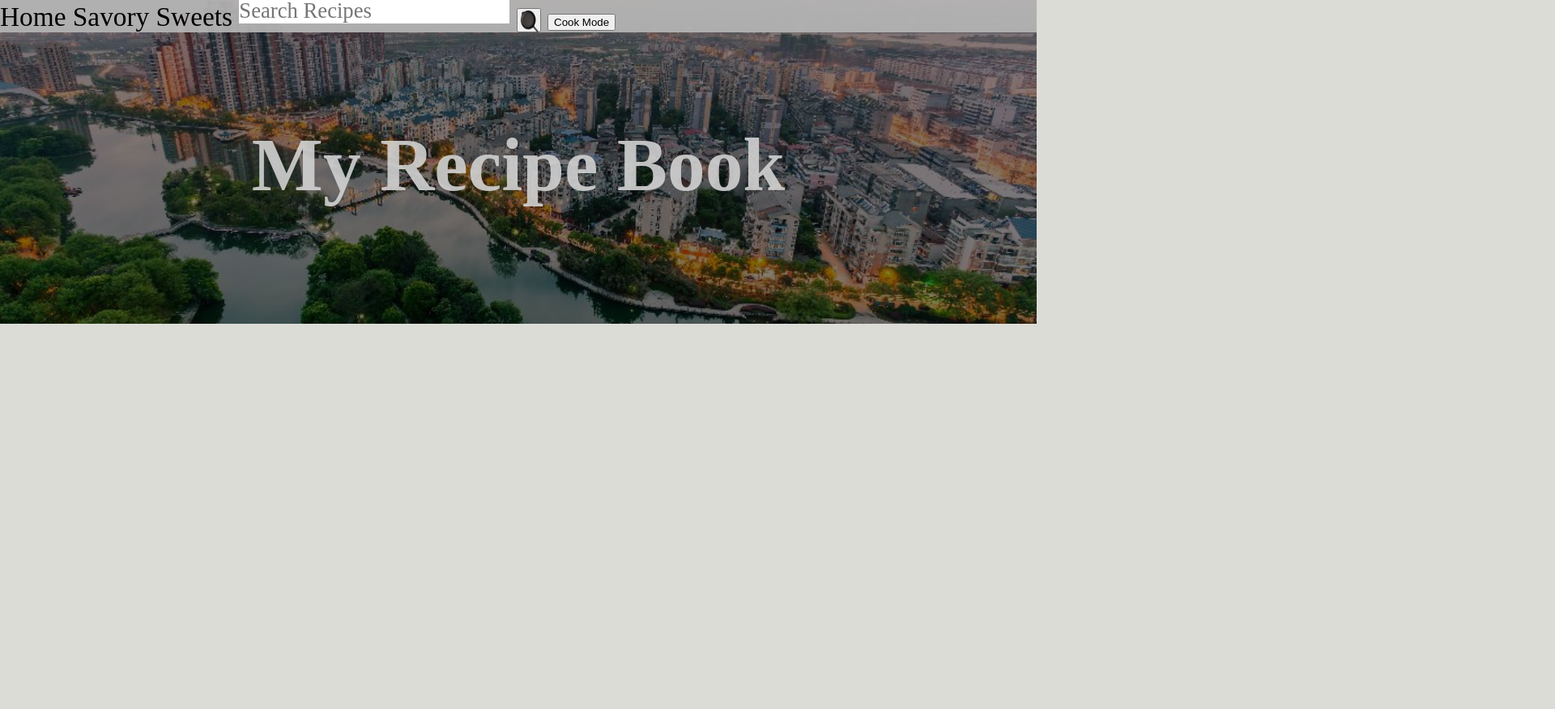
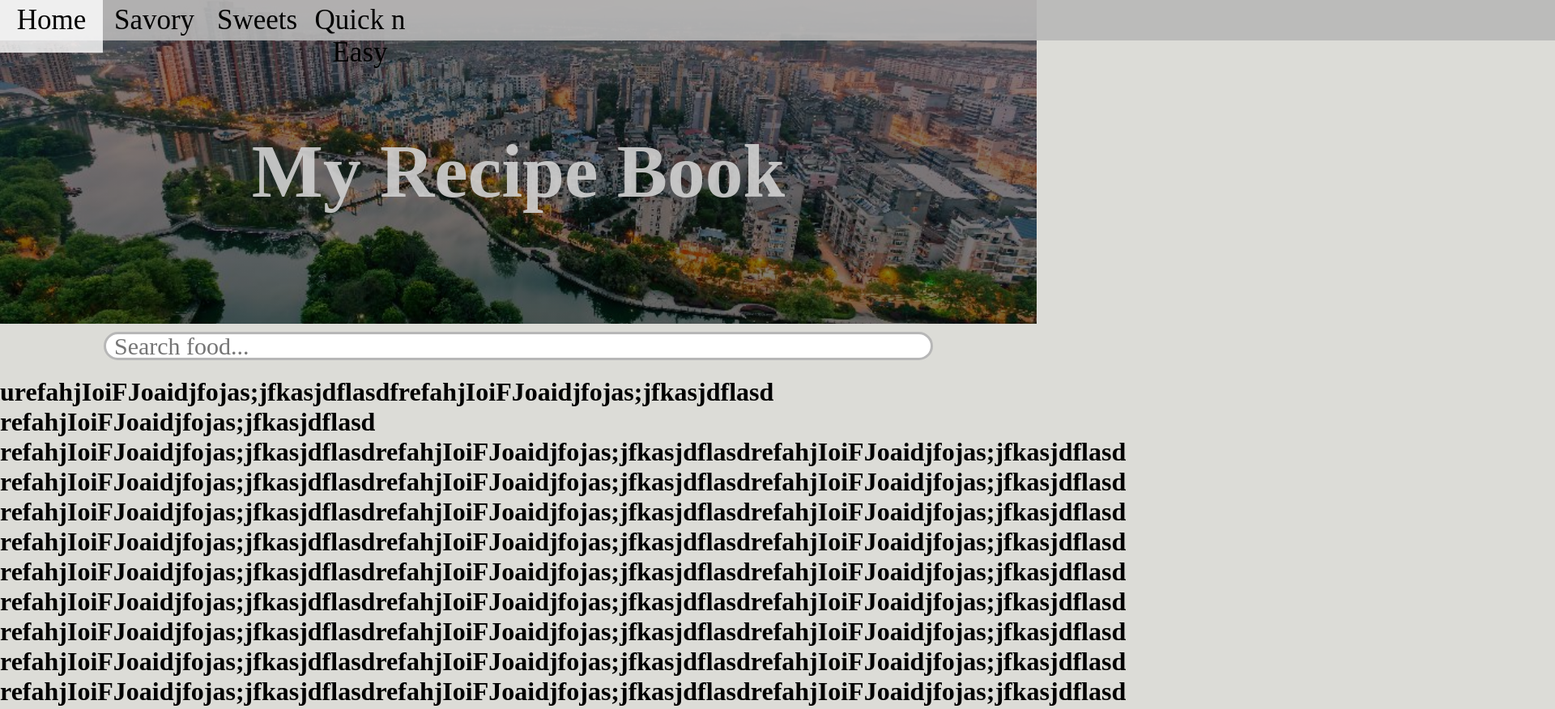
Before and after one commit to aldente-rice/recipe_book, a plain HTML site: page index.html in a window 1280 px wide. Shown: the whole page at 81% size, 1920 px wide, since content can reach past the window. Before the commit the page ends 800 px from the top, so only its background shows below. Drawn offline with Linux system fonts and the light colour scheme; a web font is replaced by a local one.

Commit message:
added search bar below hero image with rounded corners (this will be a dynamic search bar)
made navigation bar sticky and now have to adjust the hover css for the navigation bar buttons

```diff
--- a/index.html
+++ b/index.html
@@ -10,17 +10,35 @@
 </head>
 <body>
     <main>
-        <div class="hero-image">
+        <div class="top-page">
             <div class="nav-menu">
-                <a class="home-page-selector">Home</a>
-                <a class="savory-page-selector">Savory</a>
-                <a class="sweets-page-selector">Sweets</a>
+                <a class="home-page">Home</a>
+
+                <div class="quick-dropdown">
+                    <a class="quick-drop-button">
+                        Quick n Easy
+                    </a>
+                    <div class="quick-content">
+                        <a>Noodles Dishes</a>
+                        <a>Rice Dishes</a>
+                        <a>Savory Dishes</a>
+                        <a>Sweet Treats</a>
+                        <a>Other</a>
+                    </div>
+                </div>
+
+                <a class="savory-page">Savory</a>
+                <a class="sweets-page">Sweets</a>
+
+                <!-- search bar on navigation bar
                 <input class="search-bar" type="text" placeholder="Search Recipes">
                     <button class="search-button" type="submit">
                         <img id="search-icon" src="search-icon.png">
-                    </button>
-                <!-- make a slider to keep screen on when they are cooking !-->
+                    </button>!-->
+                <!-- make a slider to keep screen on when they are cooking
                 <button class="cook-mode">Cook Mode</button>
+                !-->
+
             </div>
 
             <div class="hero-text">
@@ -30,8 +48,20 @@
         </div>
 
         <!-- Content of page including search bar and about section !-->
-        <div class="home-page">
-            <input type="text">
+        <div class="home-page-content">
+            <input class="search-bar" type="text" placeholder="Search food...">
+
+            <h1>urefahjIoiFJoaidjfojas;jfkasjdflasdfrefahjIoiFJoaidjfojas;jfkasjdflasd
+            refahjIoiFJoaidjfojas;jfkasjdflasd
+            refahjIoiFJoaidjfojas;jfkasjdflasdrefahjIoiFJoaidjfojas;jfkasjdflasdrefahjIoiFJoaidjfojas;jfkasjdflasd
+            refahjIoiFJoaidjfojas;jfkasjdflasdrefahjIoiFJoaidjfojas;jfkasjdflasdrefahjIoiFJoaidjfojas;jfkasjdflasd
+            refahjIoiFJoaidjfojas;jfkasjdflasdrefahjIoiFJoaidjfojas;jfkasjdflasdrefahjIoiFJoaidjfojas;jfkasjdflasd
+            refahjIoiFJoaidjfojas;jfkasjdflasdrefahjIoiFJoaidjfojas;jfkasjdflasdrefahjIoiFJoaidjfojas;jfkasjdflasd
+            refahjIoiFJoaidjfojas;jfkasjdflasdrefahjIoiFJoaidjfojas;jfkasjdflasdrefahjIoiFJoaidjfojas;jfkasjdflasd
+            refahjIoiFJoaidjfojas;jfkasjdflasdrefahjIoiFJoaidjfojas;jfkasjdflasdrefahjIoiFJoaidjfojas;jfkasjdflasd
+            refahjIoiFJoaidjfojas;jfkasjdflasdrefahjIoiFJoaidjfojas;jfkasjdflasdrefahjIoiFJoaidjfojas;jfkasjdflasd
+            refahjIoiFJoaidjfojas;jfkasjdflasdrefahjIoiFJoaidjfojas;jfkasjdflasdrefahjIoiFJoaidjfojas;jfkasjdflasd
+            refahjIoiFJoaidjfojas;jfkasjdflasdrefahjIoiFJoaidjfojas;jfkasjdflasdrefahjIoiFJoaidjfojas;jfkasjdflasd</h1>
         </div>
     </main>
 </body>
--- a/styles.css
+++ b/styles.css
@@ -1,22 +1,118 @@
-/* Navigation Menu at top of every page */
+/********************************************
+* | Navigation Bar at top of every page |   *
+********************************************/
 .nav-menu {
     background-color: rgba(183, 183, 183, 0.9);
-    width: 100%;
+    min-width: 1920px;
+    max-width: 4096px;
+    height: 50px;
+    font-family: "Hamburger";
+    border: none;
+    position: sticky;
+    top: 0;
+    z-index: 1;
+}
+
+.nav-menu a:hover {
+    background-color: rgba(255, 255, 255, 0.8);
+    cursor: pointer;
+}
+
+/* all of the navigation buttons */
+.nav-menu a {
+    float: left;
+    text-align: center;
+    font-size: 35px;
+    height: 60px;
+    width: 125px;
+    padding-top: 5px;
+}
+
+.menu-select {
     font-family: "Hamburger";
     font-size: 25pt;
-    position: fixed;
-    top: 0;
+    border: none;
+    cursor: pointer;
 }
 
-.search-bar {
+/* Home Page button */
+.home-page {
+    font-family: "Hamburger";
+    font-size: 25pt;
+    border: none;
+    cursor: pointer;
+    height: 45px;
+    border: none;
+    padding: 0 1;
+}
+
+/* 'Quick n' Easy' drop down */
+.quick-dropdown {
+    display: inline-block;
+    position: relative;
+
+}
+
+.quick-drop-button {
+    font-family: "Hamburger";
+    font-size: 25pt;
+    border: none;
+    cursor: pointer;
+    height: 45px;
+    border: none;
+    padding: 0 1;
+}
+
+.quick-content {
+    font-family: "Hamburger";
+    font-size: 25pt;
+    border: none;
+    cursor: pointer;
+    display: none;
+    position: absolute;
+    min-width: 160px;
+    width: 100%;
+    overflow: auto;
+    z-index: 2;
+}
+
+.quick-drop-button:hover .quick-content {
+    display: block;
+}
+
+/* Savory Page button */
+.savory-page {
+    font-family: "Hamburger";
+    font-size: 25pt;
+    border: none;
+    cursor: pointer;
+    height: 45px;
+    border: none;
+    padding: 0 1;
+}
+
+/* Sweets Page button */
+.sweets-page {
+    font-family: "Hamburger";
+    font-size: 25pt;
+    border: none;
+    cursor: pointer;
+    height: 45px;
+    border: none;
+    padding: 0 1;
+}
+
+/* search bar */
+/*.search-bar {
     font-family: "Hamburger";
     font-size: 20pt;
     position: relative;
-    top: -10px;
+    top: -10px; right: 0;
     margin: 0px;
     padding: 0px;
     border: none;
     color: black;
+    z-index: 1;
 }
 
 .search-button {
@@ -33,25 +129,10 @@
     height: 30px;
     margin: 0px;
     padding: 0px;
-}
+}*/
 
-.nav-menu a:hover {
-    background-color: rgba(255, 255, 255, 0.8);
-    cursor: pointer;
-}
-
-.home-page a:hover {
-    display: block;
-}
-
-/* Content of the pages */
-body {
-	background-color: rgb(220, 220, 215);
-	width: 100%;
-	margin: 0px;
-}
-
-.hero-image {
+/* includes the hero image */
+.top-page {
 	background-image: linear-gradient(rgba(25, 0, 0, 0.5), rgba(0, 0, 0, 0.5)), url("./fuzhou-city.jpg");
 	filter: blur(0.3px);
 	height: 400px;
@@ -59,8 +140,9 @@ body {
 	background-position: center center;
 	background-repeat: no-repeat;
 	background-size: cover;
-	position: fixed;
+	position: static;
 	top: 0;
+	z-index: 0;
 }
 
 .hero-text {
@@ -68,10 +150,9 @@ body {
 	color: rgba(210, 210, 210, 0.9);
 	font-family: "Hamburger";
 	font-size: 35pt;
-	position: relative;
-	top: 35%;
-	left: 50%;
-	transform: translate(-50%, -50%);
+	position: static;
+	padding-top: 45px;
+
 }
 
 .hero-text h2 {
@@ -81,7 +162,33 @@ body {
     right: 0%;
 }
 
-/* Home Page content */
-.home-page {
-    background-color: rgb(0, 100, 183);
+body {
+	background-color: rgb(220, 220, 215);
+	width: 100%;
+	margin: 0px;
 }
+
+/************************
+* | Home Page content | *
+************************/
+.home-page-content {
+
+}
+
+.search-bar {
+    font-family: "Hamburger";
+    font-size: 30px;
+    border-radius: 25px;
+    border: solid rgba(183, 183, 183, 1);
+    left: 50%;
+    width: 80%;
+    height: 35px;
+    position: relative;
+    left: 10%;
+    margin-top: 10px;
+    padding: 2px 10px;
+}
+
+.search-bar:focus, input:focus {
+    outline: none; /* removes blue outline when search bar is active */
+}
```
